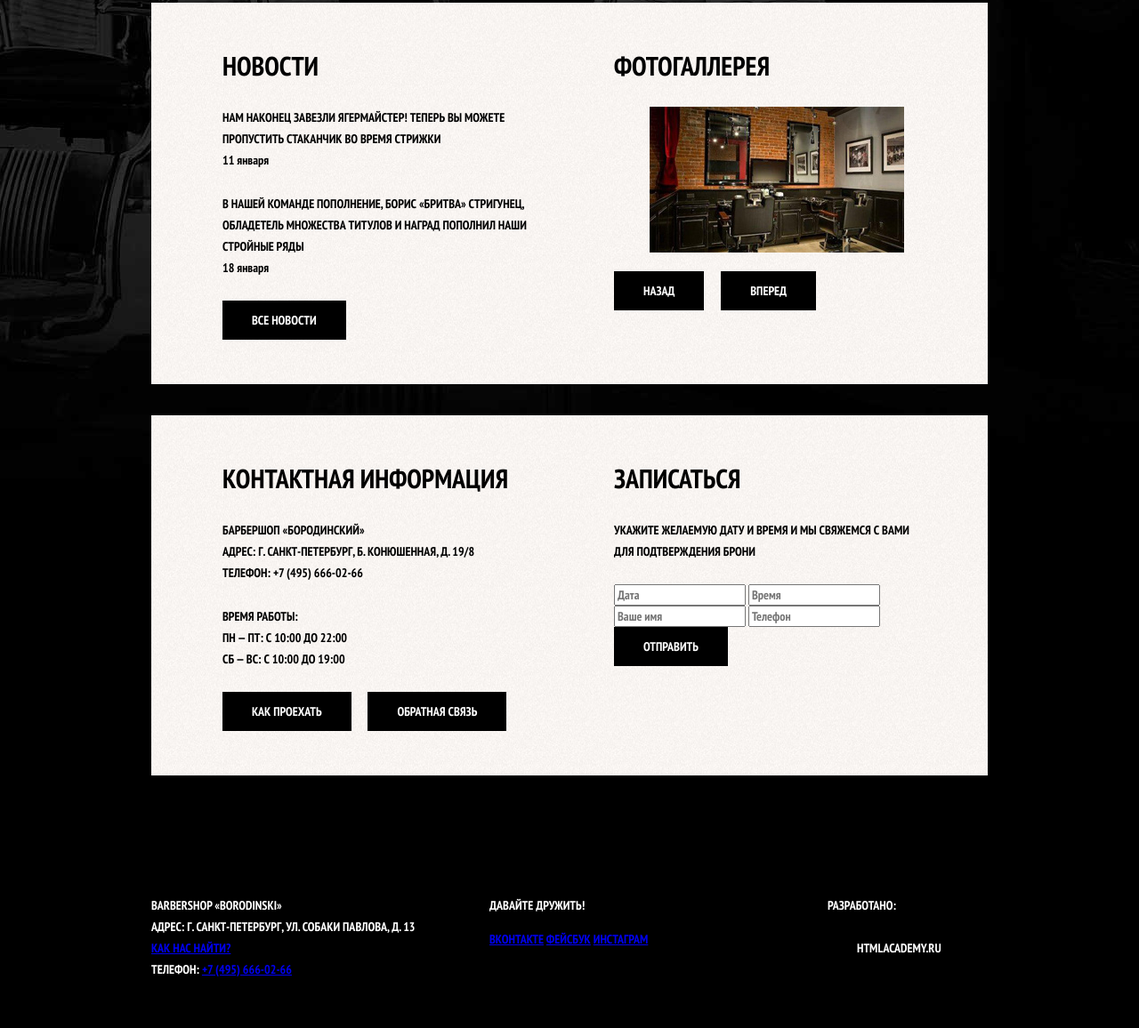
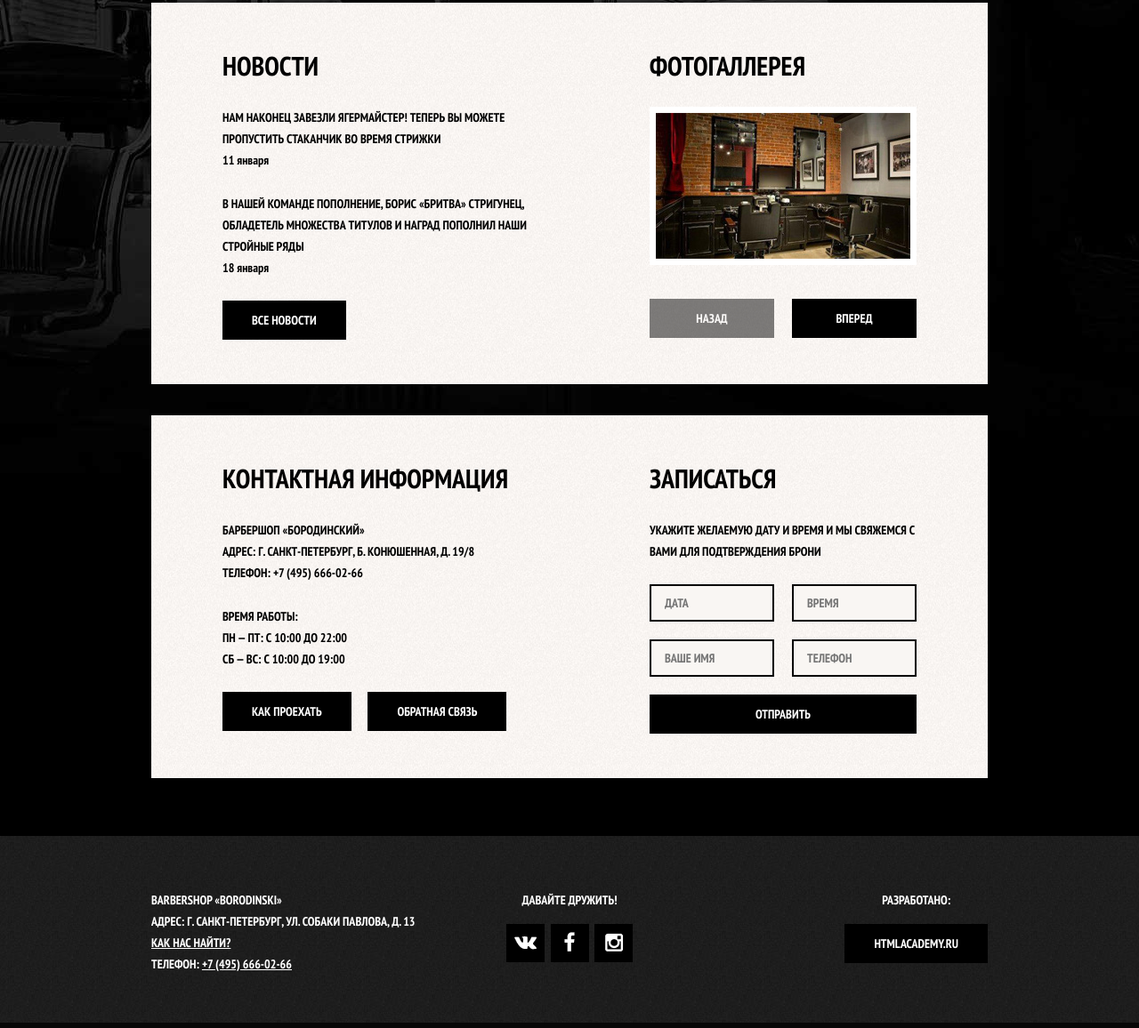
Before and after one commit to mirineqq/barbershop, a plain HTML site: page index.html in a window 1280 px wide. Shown: the part 629-1785 px from the top of the page at 89% size. Drawn offline with Linux system fonts and the light colour scheme.

Commit message:
правки в index.html и закончена стилизация главной страницы

```diff
--- a/css/style.css
+++ b/css/style.css
@@ -149,8 +149,7 @@ body {
   background-color: #fff;
 }
 
-.index-content
-{
+.index-content {
   margin-bottom: 35px;
   padding-top: 50px;
   padding-bottom: 50px;
@@ -160,11 +159,11 @@ body {
   background: url("../img/index_content_shadow.png") no-repeat center, #f9f6f3 url("../img/pattern-light.jpg") repeat;
 }
 .index-content-left {
-  width: 400px;
+  width: 380px;
   float: left;
 
 }.index-content-right {
-  width: 340px;
+  width: 300px;
   float: right;
 
 }
@@ -196,21 +195,17 @@ body {
   text-transform: none;
 }
 
-
 .btn {
   color: #fff;
   background-color: #000;
   border: none;
   cursor: pointer;
-
-
   font-weight: 700;
   font-size: 14px;
   line-height: 24px;
   font-family: 'PT Sans Narrow', Arial, sans-serif;
   text-transform: uppercase;
   text-decoration: none;
-
   display: inline-block;
   padding: 10px 33px;
   vertical-align: top;
@@ -221,31 +216,158 @@ body {
 .btn:active {
   background-color: #663d15;
 }
+.btn.disabled,
+.btn:disabled {
+  cursor: default;
+  opacity: 0.5;
+}
 
+.btn.disabled:hover,
+.btn:disabled:hover {
+  background-color: #000;
+}
+
+.gallery {
+  position: relative;
+  height: 260px;
+}
+.gallery-content {
+  height: 164px;
+  margin: 0;
+  background-color: #e5e5e5;
+  border: 7px solid #ffffff;
+}
+
+.gallery-content img {
+  width: 286px;
+  height: 164px;
+}
+.gallery .btn {
+  position: absolute;
+  bottom: 0;
+  width: 140px;
+  margin: 0;
+  border-radius: 0;}
+
+.gallery .gallery-prev {
+  left: 0;
+}
+
+.gallery .gallery-next {
+  right: 0;
+}
+
+.appointment-form input {
+  float: left;
+  margin-right: 20px;
+  margin-bottom: 20px;
+  width: 106px;
+  padding: 7px 15px;
+  font: inherit;
+  color: inherit;
+  text-transform: inherit;
+  background-color: #f9f6f3;
+  border: 2px solid #000;
+}
+.appointment-form input:focus {
+  border: 2px solid #663d15;
+}
+.appointment-form input:nth-child(2n) {
+  margin-right: 0;
+}
+.appointment-form .btn {
+  clear: both;
+  width: 100%;
+  border-radius: 0;
+}
 
 .main-footer {
-  margin-top: 60px;
+  margin-top: 65px;
   padding-top: 60px;
   padding-bottom: 40px;
-  background: #000;
+  background: #252525 url("../img/footer_background.jpg");
   color: #fff;
+
 }
-
+.footer-block p {
+  margin-top: 0;
+}
 .footer-contacts {
   width: 320px;
   float: left;
-   margin-right: 60px;
+  margin-right: 60px;
 
 }
+
+.footer-contacts a {
+  color: #fff;
+
+}
+.footer-contacts a:hover {
+  text-decoration: none;
+}
+
 
 .footer-social {
   width: 180px;
   float: left;
+  min-height: 90px;
+  text-align: center;
 
 }
 
-.footer-copiright {
-  width: 180px;
-  float: right;
+.footer-social p {
+  margin-bottom: 15px;
 
 }
+
+.social-btn {
+  display: inline-block;
+  width: 43px;
+  height: 43px;
+  margin: 0 2px;
+  font-size: 0;
+  vertical-align: top;
+  text-decoration: none;
+  background: #000 url("../img/spritesheet.png") no-repeat;
+}
+
+.social-btn-vk {
+  background-position: -1px -295px;
+}
+.social-btn-fb {
+   background-position: 5px -103px;
+
+}
+.social-btn-inst {
+  background-position: 2px -185px;
+}
+
+.social-btn:hover {
+  background-color: #fff;
+}
+
+.social-btn-vk:hover {
+  background-position: -1px -259px;
+}
+.social-btn-fb:hover {
+   background-position: 5px -61px;
+
+}
+.social-btn-inst:hover {
+  background-position: 2px -144px;
+}
+
+.footer-copiright {
+  max-width: 180px;
+  float: right;
+}
+
+.footer-copiright p {
+  margin-bottom: 15px;
+  text-align: center;
+}
+
+.footer-copiright .btn {
+  margin-right: 0;
+}
--- a/index.html
+++ b/index.html
@@ -72,11 +72,13 @@
       </div>
       <div class="index-content-right">
         <h2 class="index-content-title">Фотогаллерея</h2>
-        <figure class="gallery-content">
-          <img src="img/index_gallery_img.jpg" alt="Заглушка">
-        </figure>
-        <button class="btn gallery-prev" type="button">Назад</button>
-        <button class="btn gallery-next" type="button">Вперед</button>
+        <div class="gallery">
+          <figure class="gallery-content">
+            <img src="img/index_gallery_img.jpg" alt="Заглушка">
+          </figure>
+          <button class="btn gallery-prev" type="button" disabled>Назад</button>
+          <button class="btn gallery-next" type="button">Вперед</button>
+        </div>
       </div>
     </div>
     <div class="index-content clearfix">
@@ -96,7 +98,7 @@
       <div class="index-content-right">
         <h2 class="index-content-title">Записаться</h2>
         <p>Укажите желаемую дату и время и мы свяжемся с вами для подтверждения брони</p>
-        <form>
+        <form class="appointment-form">
           <input type="text" name="date" id="date" placeholder="Дата">
           <input type="text" name="time" id="time" placeholder="Время">
           <input type="text" name="name" id="name" placeholder="Ваше имя">
```
Also changed, not shown: img/footer_background.jpg (added).
